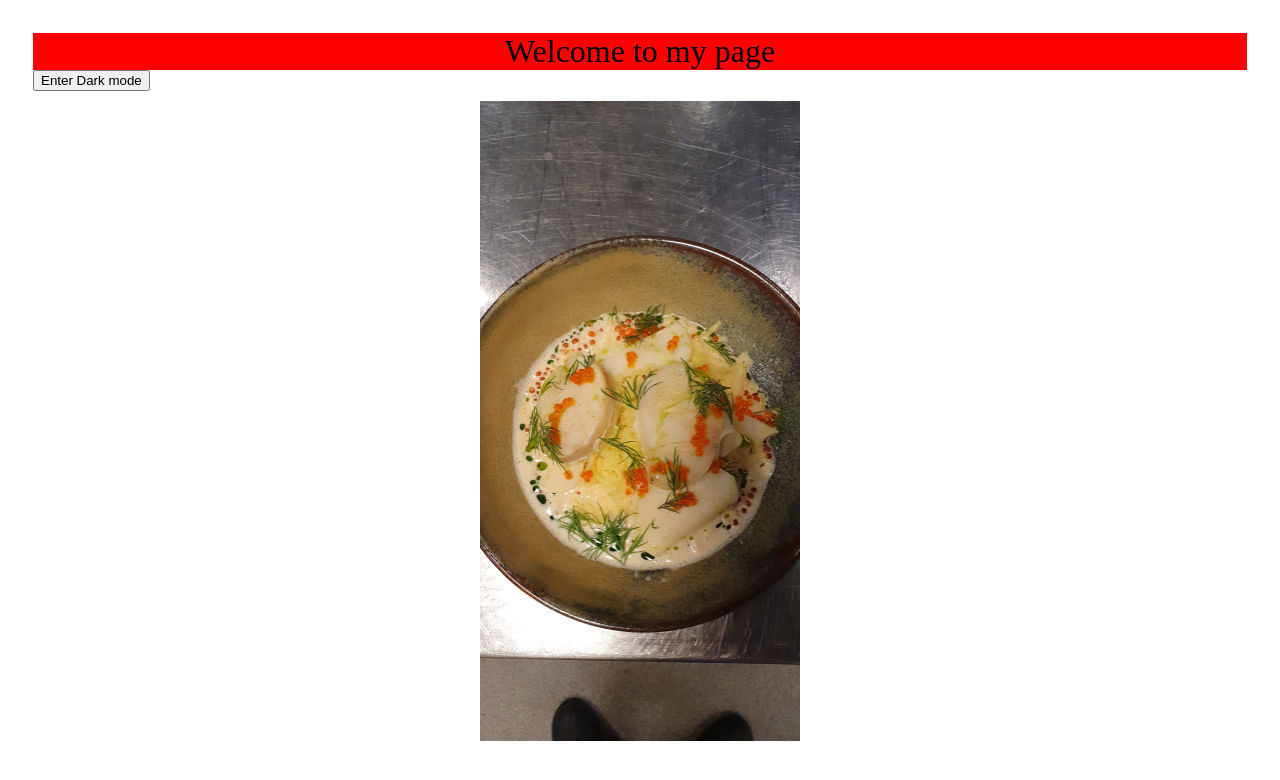
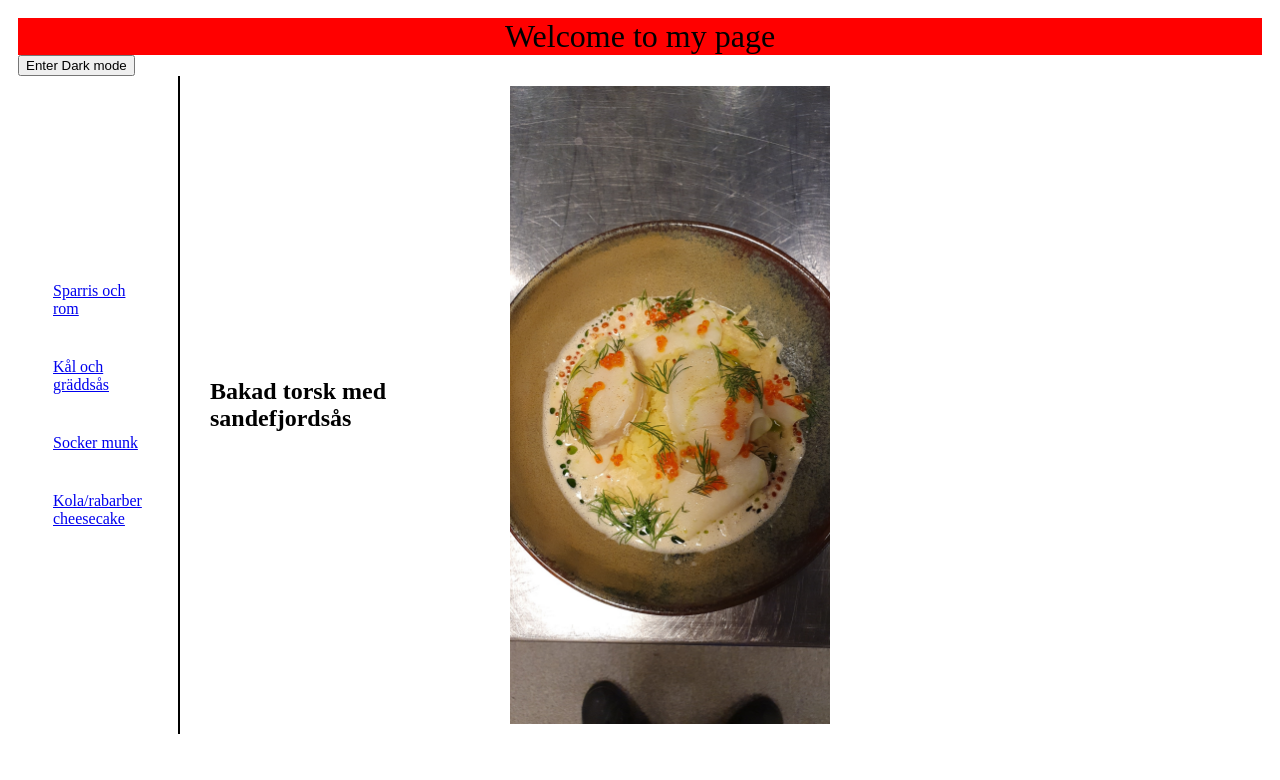
Before and after one commit to Klainus/Klainus.github.io, a plain HTML site: page index.html in a window 1280 px wide. Drawn offline with Linux system fonts and the light colour scheme.

Commit message:
links
added new links to upcoming picture pages

```diff
--- a/index.html
+++ b/index.html
@@ -5,15 +5,28 @@
     <meta name="viewport" content="width=device-width, initial-scale=1.0">
     <title>Document</title>
     <link rel="stylesheet" href="mainstyling.css">
+    <link rel="stylesheet" href="phonestyling.css">
 </head>
 <body>
     <header>Welcome to my page</header>
+
     <div class="darkMode">
     <button href="#" onclick="darkMode()" id="darkbtn">Enter Dark mode</button>
     </div>
+<div class="mainContainer">
+    <div class="navigate">
+        <a href="indextwo.html">Sparris och rom</a>
+        <a href="indexthree.html">Kål och gräddsås</a>
+        <a href="indexfour.html">Socker munk</a>
+        <a href="indexfive.html">Kola/rabarber cheesecake</a>
+    </div>
+
     <div class="fiskContainer">
+       <h2>Bakad torsk med sandefjordsås</h2>
         <img id="fisk" src="bilder/Snapchat-1270452014.jpg" alt="Fiskrätt">
     </div>
+</div>
+
     <script src="main.js"></script>
 </body>
 </html>
--- a/mainstyling.css
+++ b/mainstyling.css
@@ -1,5 +1,5 @@
 body {
-    padding: 25px;
+    padding: 10px;
     background-color: white;
     color: black;
 }
@@ -24,11 +24,39 @@ header {
 
 .fiskContainer {
     display: flex;
-    justify-content: center;
+    justify-content: right;
     padding: 10px;
+    width: 80vh;
+    border-left: 2px solid;
 }
 
 #fisk {
-    width: 40vh;
-    height: 80vh;
+    width: 50%;
+    height: auto;
 }
+
+.navigate {
+    display: flex;
+    flex-direction: column;
+    align-items: center;
+    width: 20vh;
+    justify-content: center;
+}
+
+.mainContainer {
+    display: flex;
+}
+
+a {
+    padding: 20px;
+    margin-left: 10px;
+    width: 100px;
+
+}
+
+h2 {
+    display: flex;
+    justify-content: center;
+    align-items: center;
+    width: 300px;
+}
```
Also changed, not shown: phonestyling.css (added).
